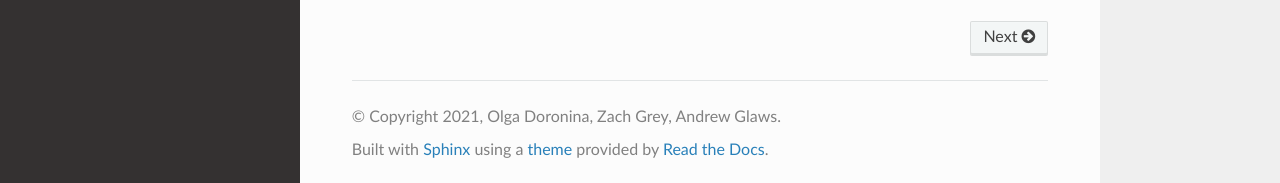
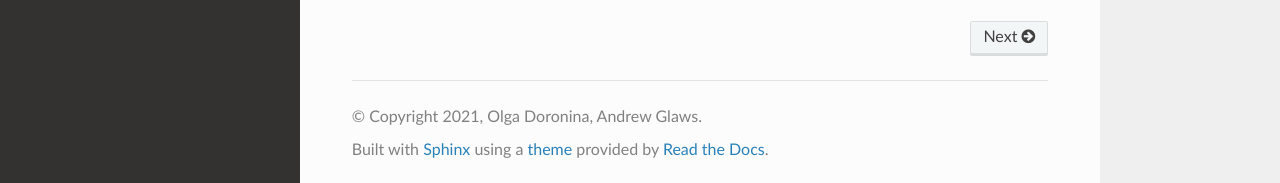
Before and after one commit to NREL/G2Aero, a Sphinx documentation site: the page built from docs/index.rst, in a window 1280 px wide and 900 px high, scrolled down 1023 px. Shown: the part 714-897 px from the top of the window. Built offline with Sphinx 7.4.7 and the Read the Docs theme 2.0.0, drawn with Linux system fonts in a browser that asks for light colours; pages that are not in the unit, such as notebooks, are missing from menus.

Commit message:
Removing the federal employee from the copyright

```diff
--- a/docs/conf.py
+++ b/docs/conf.py
@@ -18,7 +18,7 @@ sys.path.insert(0, os.path.abspath('../src/g2aero/'))
 # -- Project information -----------------------------------------------------
 
 project = 'G2Aero'
-copyright = '2021, Olga Doronina, Zach Grey, Andrew Glaws'
+copyright = '2021, Olga Doronina, Andrew Glaws'
 author = 'Olga Doronina, Zach Grey, Andrew Glaws'
 
 # The full version, including alpha/beta/rc tags
```
